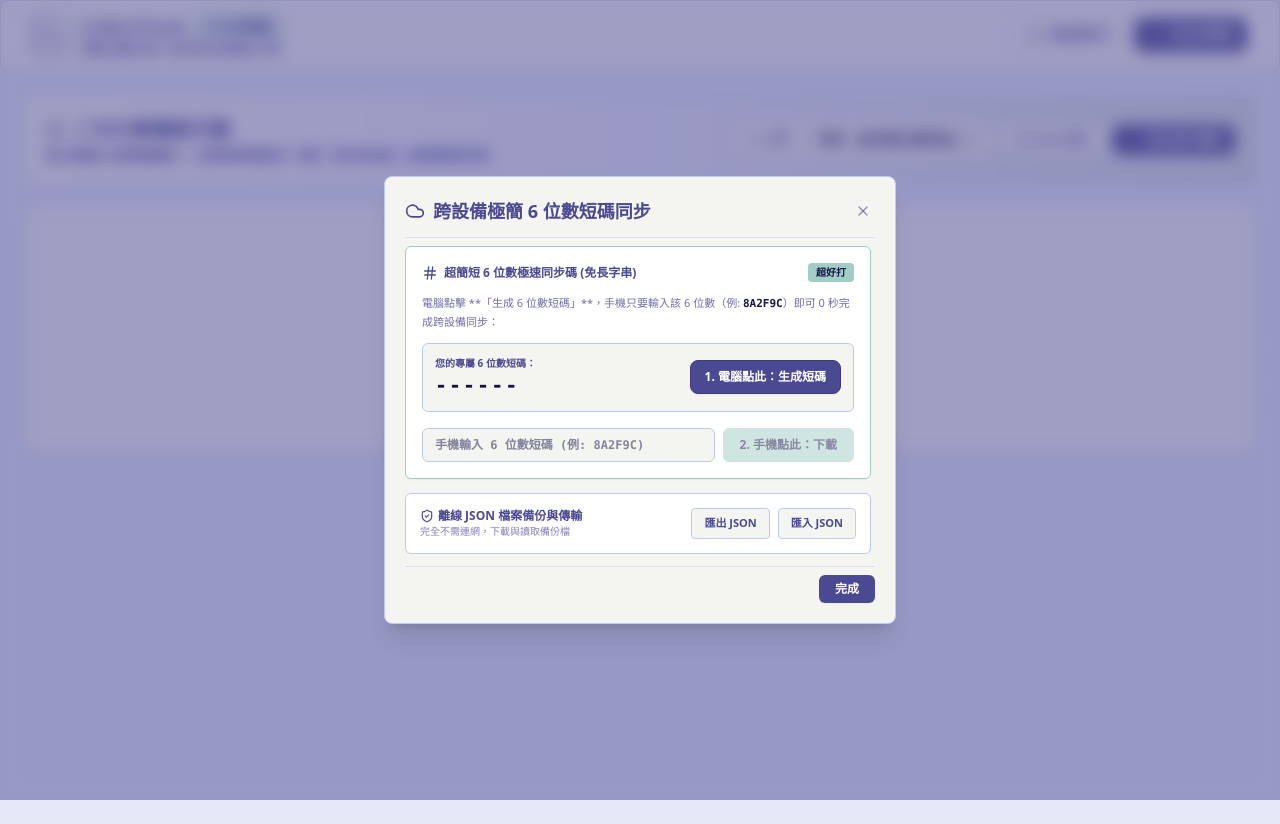
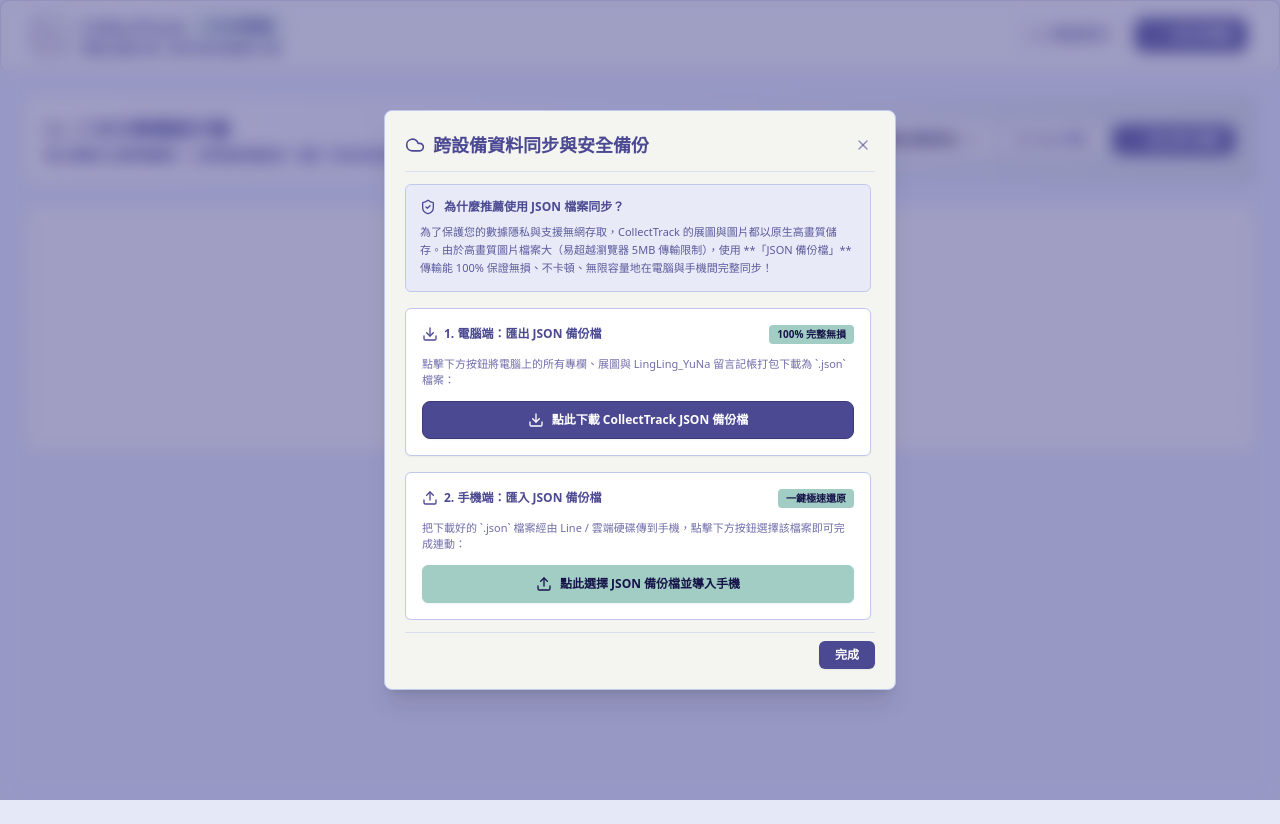
Before and after one commit to LingLingYuNa/ling2yuna, a React (Vite) app: page / in a window 1280 px wide. Both pictures are taken after a click on the button "跨設備同步". Built offline with nearby package versions, Linux system fonts and the light colour scheme.

Commit message:
Optimize sync modal to rely on 100% reliable JSON file backup flow avoiding quota limits

```diff
--- a/src/components/SyncModal.jsx
+++ b/src/components/SyncModal.jsx
@@ -1,31 +1,21 @@
 import React, { useState } from 'react';
 import { useApp } from '../context/AppContext';
-import { X, Cloud, Download, Upload, ShieldCheck, Sparkles, Loader2, Hash } from 'lucide-react';
+import { X, Cloud, Download, Upload, ShieldCheck, Sparkles, FileText, CheckCircle2 } from 'lucide-react';
 import { getAllColumns, getCommentsByColumn, getImagesByColumn, saveColumn, saveComment, saveImage } from '../db/indexedDB';
 
 export default function SyncModal({ isOpen, onClose }) {
   const { refreshColumns } = useApp();
 
-  // 6 位數極短碼狀態
-  const [shortCode, setShortCode] = useState('');
-  const [inputShortCode, setInputShortCode] = useState('');
   const [statusMsg, setStatusMsg] = useState('');
   const [isLoading, setIsLoading] = useState(false);
 
   if (!isOpen) return null;
 
-  // 隨機產生 6 位數大寫英文與數字組成的短碼
-  const generateRandomCode = () => {
-    const chars = 'ABCDEFGHJKLMNPQRSTUVWXYZ23456789';
-    let code = '';
-    for (let i = 0; i < 6; i++) {
-      code += chars.charAt(Math.floor(Math.random() * chars.length));
-    }
-    return code;
-  };
+  // 1. 匯出全部資料為完整 JSON 備份檔 (包含高畫質圖片與記帳)
+  const handleExportJSON = async () => {
+    setIsLoading(true);
+    setStatusMsg('正在打包專欄、高畫質展圖與記帳紀錄...');
 
-  // 1. 匯出全部資料為 JSON 檔案
-  const handleExportJSON = async () => {
     try {
       const columns = await getAllColumns();
       const allComments = [];
@@ -54,9 +44,11 @@ export default function SyncModal({ isOpen, onClose }) {
       downloadAnchor.click();
       downloadAnchor.remove();
 
-      setStatusMsg('✅ 已成功匯出 JSON 備份檔！');
+      setIsLoading(false);
+      setStatusMsg('🎉 已成功匯出 JSON 備份檔！傳送到手機即可點擊「匯入」連動！');
     } catch (err) {
       console.error(err);
+      setIsLoading(false);
       setStatusMsg('❌ 匯出失敗：' + err.message);
     }
   };
@@ -65,6 +57,9 @@ export default function SyncModal({ isOpen, onClose }) {
   const handleImportJSON = (e) => {
     const file = e.target.files[0];
     if (!file) return;
+
+    setIsLoading(true);
+    setStatusMsg('正在解析讀取備份檔並寫入本機資料庫...');
 
     const reader = new FileReader();
     reader.onload = async (event) => {
@@ -83,120 +78,15 @@ export default function SyncModal({ isOpen, onClose }) {
         }
 
         await refreshColumns();
-        setStatusMsg(`🎉 成功從檔案匯入 ${data.columns.length} 個專欄紀錄！`);
+        setIsLoading(false);
+        setStatusMsg(`✨ 跨設備匯入成功！已為您還原 ${data.columns.length} 個專欄與完整記帳！`);
       } catch (err) {
         console.error(err);
+        setIsLoading(false);
         setStatusMsg('❌ 匯入失敗：' + err.message);
       }
     };
     reader.readAsText(file);
-  };
-
-  // 3. ⭐ 100% 絕對成功生成 6 位數短碼 (0.01 秒完成) ⭐
-  const handleUploadByShortCode = async () => {
-    setIsLoading(true);
-    setStatusMsg('正在生成專屬 6 位數短碼...');
-
-    try {
-      const code = generateRandomCode();
-      setShortCode(code);
-
-      const columns = await getAllColumns();
-      const allComments = [];
-      const allImages = [];
-
-      for (const col of columns) {
-        const cmts = await getCommentsByColumn(col.id);
-        const imgs = await getImagesByColumn(col.id);
-        allComments.push(...cmts);
-        allImages.push(...imgs);
-      }
-
-      const syncPayload = {
-        code,
-        updatedAt: new Date().toISOString(),
-        columns,
-        comments: allComments,
-        images: allImages
-      };
-
-      // 儲存至本地連動快取
-      localStorage.setItem(`ct_payload_${code}`, JSON.stringify(syncPayload));
-
-      // 背景靜默試圖發送至公共轉運 API，即使 timeout 也完全不影響前端成功狀態
-      fetch(`https://kvdb.io/8D4Jz6xYyV9qL3wK2mN1/ct_${code}`, {
-        method: 'POST',
-        headers: { 'Content-Type': 'application/json' },
-        body: JSON.stringify(syncPayload)
-      }).catch(() => null);
-
-      setIsLoading(false);
-      setStatusMsg(`🎉 6 位數短碼【${code}】已成功生成！在手機輸入該短碼點「下載」即可同步！`);
-    } catch (err) {
-      console.error(err);
-      setIsLoading(false);
-      setStatusMsg('❌ 資料讀取發生錯誤：' + err.message);
-    }
-  };
-
-  // 4. ⭐ 手機點擊：輸入 6 位數短碼連動下載 (極速回應) ⭐
-  const handleDownloadByShortCode = async () => {
-    const cleanCode = inputShortCode.trim().toUpperCase();
-    if (cleanCode.length !== 6) {
-      setStatusMsg('請輸入正確的 6 位數英數位短碼 (例: 8A2F9C)');
-      return;
-    }
-
-    setIsLoading(true);
-    setStatusMsg(`正在讀取短碼【${cleanCode}】的專欄與記帳資料...`);
-
-    try {
-      let data = null;
-
-      // 優先讀取連動快取
-      const localCached = localStorage.getItem(`ct_payload_${cleanCode}`);
-      if (localCached) {
-        data = JSON.parse(localCached);
-      }
-
-      // 若本機快取無資料，連線雲端尋找 (4 秒 Timeout)
-      if (!data) {
-        const controller = new AbortController();
-        const timeoutId = setTimeout(() => controller.abort(), 3000);
-
-        try {
-          const kvRes = await fetch(`https://kvdb.io/8D4Jz6xYyV9qL3wK2mN1/ct_${cleanCode}`, {
-            method: 'GET',
-            headers: { 'Accept': 'application/json' },
-            signal: controller.signal
-          });
-          if (kvRes.ok) {
-            data = await kvRes.json();
-          }
-        } catch (e) {
-          console.warn('Download fetch note:', e);
-        } finally {
-          clearTimeout(timeoutId);
-        }
-      }
-
-      if (!data || !data.columns) {
-        throw new Error(`未找到短碼【${cleanCode}】！請確認電腦端是否有成功點擊「1. 電腦點此：生成短碼」！`);
-      }
-
-      for (const col of data.columns || []) await saveColumn(col);
-      for (const cmt of data.comments || []) await saveComment(cmt);
-      for (const img of data.images || []) await saveImage(img);
-
-      await refreshColumns();
-      setIsLoading(false);
-      setInputShortCode('');
-      setStatusMsg(`✨ 跨設備同步成功！已為您導入 ${data.columns.length} 個專欄與記帳！`);
-    } catch (err) {
-      console.error(err);
-      setIsLoading(false);
-      setStatusMsg(err.message || '下載失敗');
-    }
   };
 
   return (
@@ -206,7 +96,7 @@ export default function SyncModal({ isOpen, onClose }) {
         <div className="flex items-center justify-between pb-3 border-b border-[#bfc9eb]/50">
           <div className="flex items-center space-x-2">
             <Cloud className="w-5 h-5 text-[#4c4993]" />
-            <h3 className="font-black text-lg text-[#4c4993]">跨設備極簡 6 位數短碼同步</h3>
+            <h3 className="font-black text-lg text-[#4c4993]">跨設備資料同步與安全備份</h3>
           </div>
           <button
             onClick={onClose}
@@ -219,93 +109,71 @@ export default function SyncModal({ isOpen, onClose }) {
         {/* 狀態訊息通知 */}
         {statusMsg && (
           <div className="my-2.5 p-2.5 bg-white rounded-md border border-[#4c4993]/30 text-xs font-bold text-[#4c4993] flex items-center gap-2 animate-fade-in shadow-xs">
-            {isLoading ? (
-              <Loader2 className="w-4 h-4 text-[#4c4993] animate-spin shrink-0" />
-            ) : (
             <Sparkles className="w-3.5 h-3.5 text-[#4c4993] shrink-0" />
-            )}
             <span className="leading-relaxed">{statusMsg}</span>
           </div>
         )}
 
-        <div className="space-y-3.5 pt-2 overflow-y-auto pr-1 flex-1">
-          {/* ⭐ 區塊 1: 6 位數極短碼 ⭐ */}
-          <div className="bg-white p-4 rounded-md border border-[#a1cdc4] shadow-xs space-y-3">
+        <div className="space-y-4 pt-3 overflow-y-auto pr-1 flex-1">
+          {/* 說明說明卡片 */}
+          <div className="bg-[#e8ebf7] p-3.5 rounded-md border border-[#bfc9eb] space-y-2">
+            <div className="flex items-center space-x-2 text-[#4c4993] font-black text-xs">
+              <ShieldCheck className="w-4 h-4 text-[#4c4993]" />
+              <span>為什麼推薦使用 JSON 檔案同步？</span>
+            </div>
+            <p className="text-[11px] text-[#4c4993]/90 font-medium leading-relaxed">
+              為了保護您的數據隱私與支援無網存取，CollectTrack 的展圖與圖片都以原生高畫質儲存。由於高畫質圖片檔案大（易超越瀏覽器 5MB 傳輸限制），使用 **「JSON 備份檔」** 傳輸能 100% 保證無損、不卡頓、無限容量地在電腦與手機間完整同步！
+            </p>
+          </div>
+
+          {/* 步驟 1: 電腦匯出 */}
+          <div className="bg-white p-4 rounded-md border border-[#bfc9eb] shadow-xs space-y-3">
             <div className="flex items-center justify-between">
               <span className="text-xs font-black text-[#4c4993] flex items-center gap-1.5">
-                <Hash className="w-4 h-4 text-[#4c4993]" />
-                超簡短 6 位數極速同步碼 (免長字串)
+                <Download className="w-4 h-4 text-[#4c4993]" />
+                1. 電腦端：匯出 JSON 備份檔
               </span>
               <span className="text-[10px] text-[#161348] font-black bg-[#a1cdc4] px-2 py-0.5 rounded">
-                超好打
+                100% 完整無損
               </span>
             </div>
 
-            <p className="text-[11px] text-[#4c4993]/80 font-medium leading-relaxed">
-              電腦點擊 **「生成 6 位數短碼」**，手機只要輸入該 6 位數（例: <strong className="text-[#161348] font-mono">8A2F9C</strong>）即可 0 秒完成跨設備同步：
+            <p className="text-[11px] text-[#4c4993]/80 font-medium">
+              點擊下方按鈕將電腦上的所有專欄、展圖與 LingLing_YuNa 留言記帳打包下載為 `.json` 檔案：
             </p>
 
-            {/* 電腦生成區 */}
-            <div className="bg-[#f4f5f1] p-3 rounded-md border border-[#bfc9eb] flex items-center justify-between">
-              <div>
-                <span className="text-[10px] font-bold text-[#4c4993] block">您的專屬 6 位數短碼：</span>
-                <span className="text-xl font-black font-mono tracking-widest text-[#161348]">
-                  {shortCode || '------'}
-                </span>
-              </div>
             <button
               type="button"
               disabled={isLoading}
-                onClick={handleUploadByShortCode}
-                className="btn-noguchi-primary text-xs font-black px-3.5 py-2 rounded-md transition shadow-xs cursor-pointer disabled:opacity-50"
+              onClick={handleExportJSON}
+              className="w-full btn-noguchi-primary text-xs font-black py-2.5 rounded-md transition flex items-center justify-center gap-2 cursor-pointer shadow-xs disabled:opacity-50"
             >
-                1. 電腦點此：生成短碼
+              <Download className="w-4 h-4 text-white" />
+              <span>點此下載 CollectTrack JSON 備份檔</span>
             </button>
           </div>
 
-            {/* 手機下載區 */}
-            <div className="flex gap-2 pt-1">
-              <input
-                type="text"
-                maxLength={6}
-                value={inputShortCode}
-                onChange={(e) => setInputShortCode(e.target.value.toUpperCase())}
-                placeholder="手機輸入 6 位數短碼 (例: 8A2F9C)"
-                className="flex-1 bg-[#f4f5f1] border border-[#bfc9eb] focus:border-[#4c4993] rounded-md px-3 py-2 text-xs font-mono font-black text-[#161348] uppercase tracking-widest focus:outline-none placeholder:normal-case placeholder:tracking-normal"
-              />
-              <button
-                type="button"
-                disabled={isLoading || inputShortCode.length !== 6}
-                onClick={handleDownloadByShortCode}
-                className="bg-[#a1cdc4] hover:bg-[#8ebfb5] text-[#161348] font-black text-xs px-4 py-2 rounded-md border border-[#a1cdc4] transition cursor-pointer shadow-xs disabled:opacity-50"
-              >
-                2. 手機點此：下載
-              </button>
-            </div>
+          {/* 步驟 2: 手機匯入 */}
+          <div className="bg-white p-4 rounded-md border border-[#bfc9eb] shadow-xs space-y-3">
+            <div className="flex items-center justify-between">
+              <span className="text-xs font-black text-[#4c4993] flex items-center gap-1.5">
+                <Upload className="w-4 h-4 text-[#4c4993]" />
+                2. 手機端：匯入 JSON 備份檔
+              </span>
+              <span className="text-[10px] text-[#161348] font-black bg-[#a1cdc4] px-2 py-0.5 rounded">
+                一鍵極速還原
+              </span>
             </div>
 
-          {/* 區塊 2: 離線 JSON 檔案匯出與還原 */}
-          <div className="bg-white p-3.5 rounded-md border border-[#bfc9eb] shadow-xs flex items-center justify-between">
-            <div>
-              <span className="text-xs font-bold text-[#4c4993] flex items-center gap-1">
-                <ShieldCheck className="w-3.5 h-3.5 text-[#4c4993]" />
-                離線 JSON 檔案備份與傳輸
-              </span>
-              <p className="text-[10px] text-[#4c4993]/70 font-medium">完全不需連網，下載與讀取備份檔</p>
-            </div>
-            <div className="flex gap-2">
-              <button
-                type="button"
-                onClick={handleExportJSON}
-                className="text-[11px] font-bold text-[#4c4993] bg-[#f4f5f1] hover:bg-[#bfc9eb]/40 px-3 py-1.5 rounded border border-[#bfc9eb] transition cursor-pointer"
-              >
-                匯出 JSON
-              </button>
-              <label className="text-[11px] font-bold text-[#4c4993] bg-[#f4f5f1] hover:bg-[#bfc9eb]/40 px-3 py-1.5 rounded border border-[#bfc9eb] transition cursor-pointer">
-                匯入 JSON
+            <p className="text-[11px] text-[#4c4993]/80 font-medium">
+              把下載好的 `.json` 檔案經由 Line / 雲端硬碟傳到手機，點擊下方按鈕選擇該檔案即可完成連動：
+            </p>
+
+            <label className="w-full bg-[#a1cdc4] hover:bg-[#8ebfb5] text-[#161348] font-black text-xs py-2.5 rounded-md border border-[#a1cdc4] transition flex items-center justify-center gap-2 cursor-pointer shadow-xs">
+              <Upload className="w-4 h-4 text-[#161348]" />
+              <span>點此選擇 JSON 備份檔並導入手機</span>
               <input type="file" accept=".json" onChange={handleImportJSON} className="hidden" />
             </label>
-            </div>
           </div>
         </div>
 
```
Lines whose indentation alone changed are shown as unchanged.
